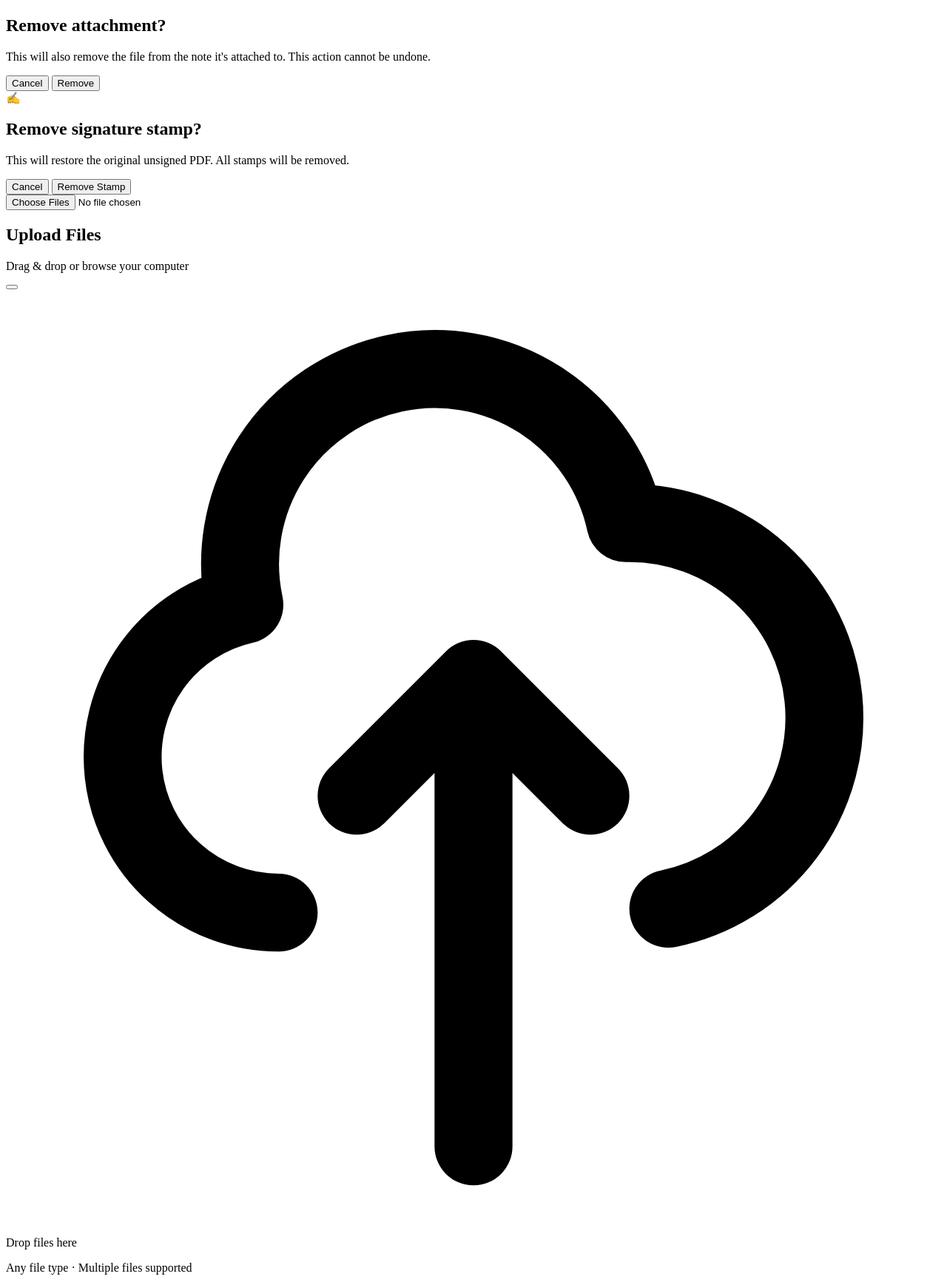
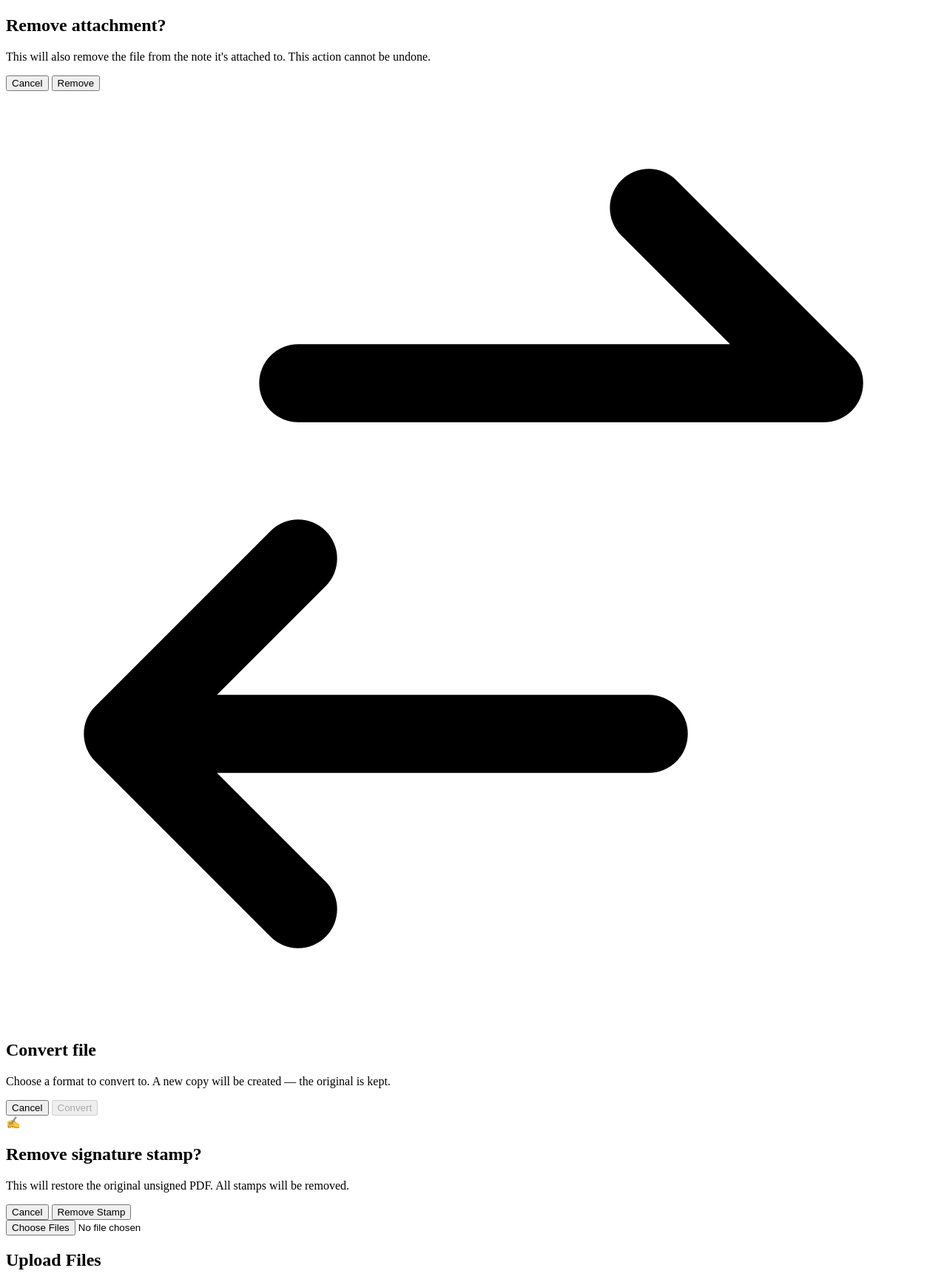
Before and after one commit to t0n003c/bookworm, a Python web app: template templates/partials/home_page_uploads.html in a window 1280 px wide. Shown: the part 3459-5196 px from the top of the page at 74% size. Run offline with Jinja, Linux system fonts and the light colour scheme; the template is opened without the code that fills it, so the values that code supplies are empty.

Commit message:
feat(uploads): collapse convert buttons into single modal; revert PDF invert filter

```diff
--- a/templates/partials/home_page_uploads.html
+++ b/templates/partials/home_page_uploads.html
@@ -302,7 +302,54 @@
     </div>
   </div>{# /remove attachment modal #}
 
-  {# ── Remove stamp confirmation modal ────────────────────────────────────── #}
+  {# ── Convert file modal ───────────────────────────────────────────────── #}
+  <div id="upl-convert-modal"
+       class="hidden fixed inset-0 z-50 flex items-center justify-center"
+       role="dialog" aria-modal="true" aria-labelledby="upl-convert-title"
+       onkeydown="if(event.key==='Escape')_uplCancelConvert()">
+    <div class="absolute inset-0 bg-black/40 backdrop-blur-sm"
+         onclick="_uplCancelConvert()" aria-hidden="true"></div>
+    <div class="relative bg-white dark:bg-zinc-900 rounded-2xl shadow-2xl
+                w-full max-w-sm mx-4 p-6">
+      <div class="flex items-center gap-3 mb-4">
+        <span class="flex-shrink-0 w-10 h-10 rounded-full bg-blue-100 dark:bg-blue-900/30
+                     flex items-center justify-center text-[#0053e2]" aria-hidden="true">
+          <svg xmlns="http://www.w3.org/2000/svg" class="w-5 h-5" fill="none"
+               viewBox="0 0 24 24" stroke="currentColor" stroke-width="2">
+            <path stroke-linecap="round" stroke-linejoin="round"
+                  d="M7.5 21L3 16.5m0 0L7.5 12M3 16.5h13.5m0-13.5L21 7.5m0 0L16.5 3M21 7.5H7.5"/>
+          </svg>
+        </span>
+        <h2 id="upl-convert-title" class="text-base font-bold text-gray-900 dark:text-zinc-100">
+          Convert file
+        </h2>
+      </div>
+      <p class="text-sm text-gray-600 dark:text-zinc-400 mb-1">
+        <span id="upl-convert-filename"
+              class="font-semibold text-gray-800 dark:text-zinc-200"></span>
+      </p>
+      <p class="text-sm text-gray-500 dark:text-zinc-500 mb-4">Choose a format to convert to.
+        A new copy will be created &mdash; the original is kept.</p>
+      <div id="upl-convert-formats" class="flex flex-wrap gap-2 mb-6"></div>
+      <div class="flex gap-3 justify-end">
+        <button type="button" onclick="_uplCancelConvert()"
+                class="px-4 py-2 text-sm rounded-lg border border-gray-300 dark:border-zinc-600
+                       text-gray-700 dark:text-zinc-300 hover:bg-gray-50 dark:hover:bg-zinc-800
+                       transition focus:outline-none focus:ring-2 focus:ring-gray-300">
+          Cancel
+        </button>
+        <button id="upl-convert-confirm-btn" type="button" onclick="_uplDoConvert()"
+                disabled
+                class="px-4 py-2 text-sm rounded-lg bg-[#0053e2] text-white font-semibold
+                       hover:bg-[#003eb3] transition focus:outline-none focus:ring-2
+                       focus:ring-[#0053e2] disabled:opacity-40 disabled:cursor-not-allowed">
+          Convert
+        </button>
+      </div>
+    </div>
+  </div>{# /convert modal #}
+
+  {# ── Remove stamp confirmation modal ────────────────────────────────── #}
   <div id="upl-remove-stamp-modal"
        class="hidden fixed inset-0 z-50 flex items-center justify-center"
        role="dialog" aria-modal="true" aria-labelledby="upl-remove-stamp-title"
```
Also changed, not shown: static/js/home-page-uploads-docs.js (+91 -4 lines), static/js/home-page-uploads.js (+4 -5 lines).
